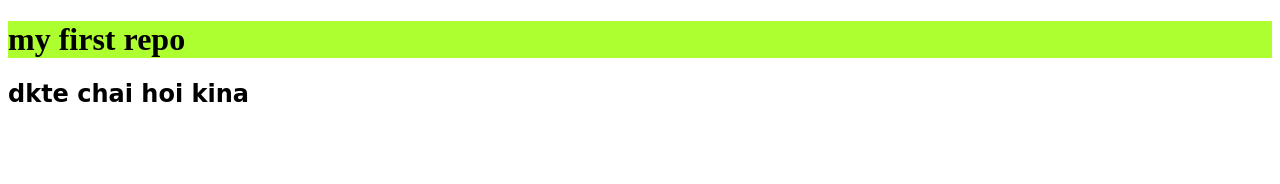
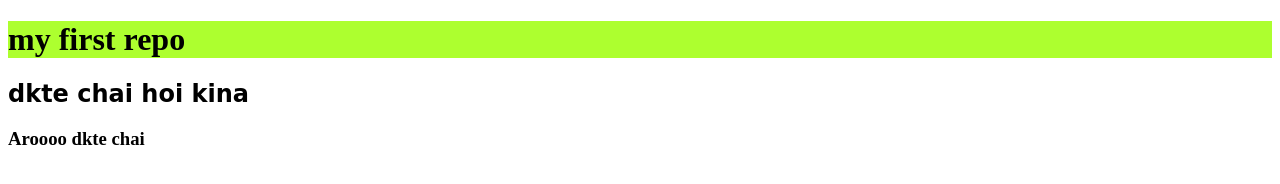
Before and after one commit to jerintanzim5/valo-lkshe-na-repo, a plain HTML site: page index.html in a window 1280 px wide. Drawn offline with Linux system fonts and the light colour scheme.

Commit message:
anather header

```diff
--- a/index.html
+++ b/index.html
@@ -10,5 +10,6 @@
 <body>
     <h1>my first repo</h1>
     <h2>dkte chai hoi kina</h2>
+    <h3>Aroooo dkte chai</h3>
 </body>
 </html>
```
